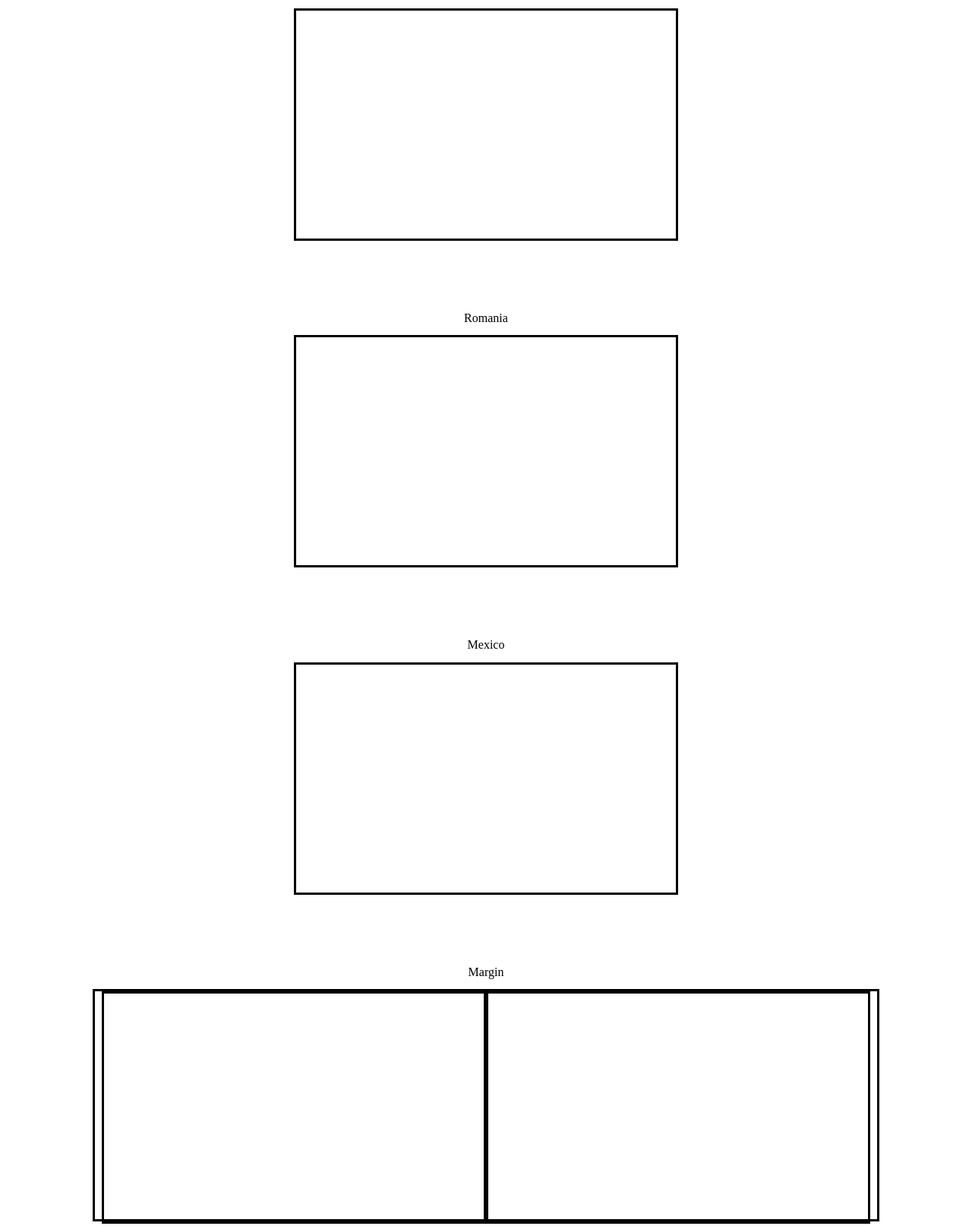
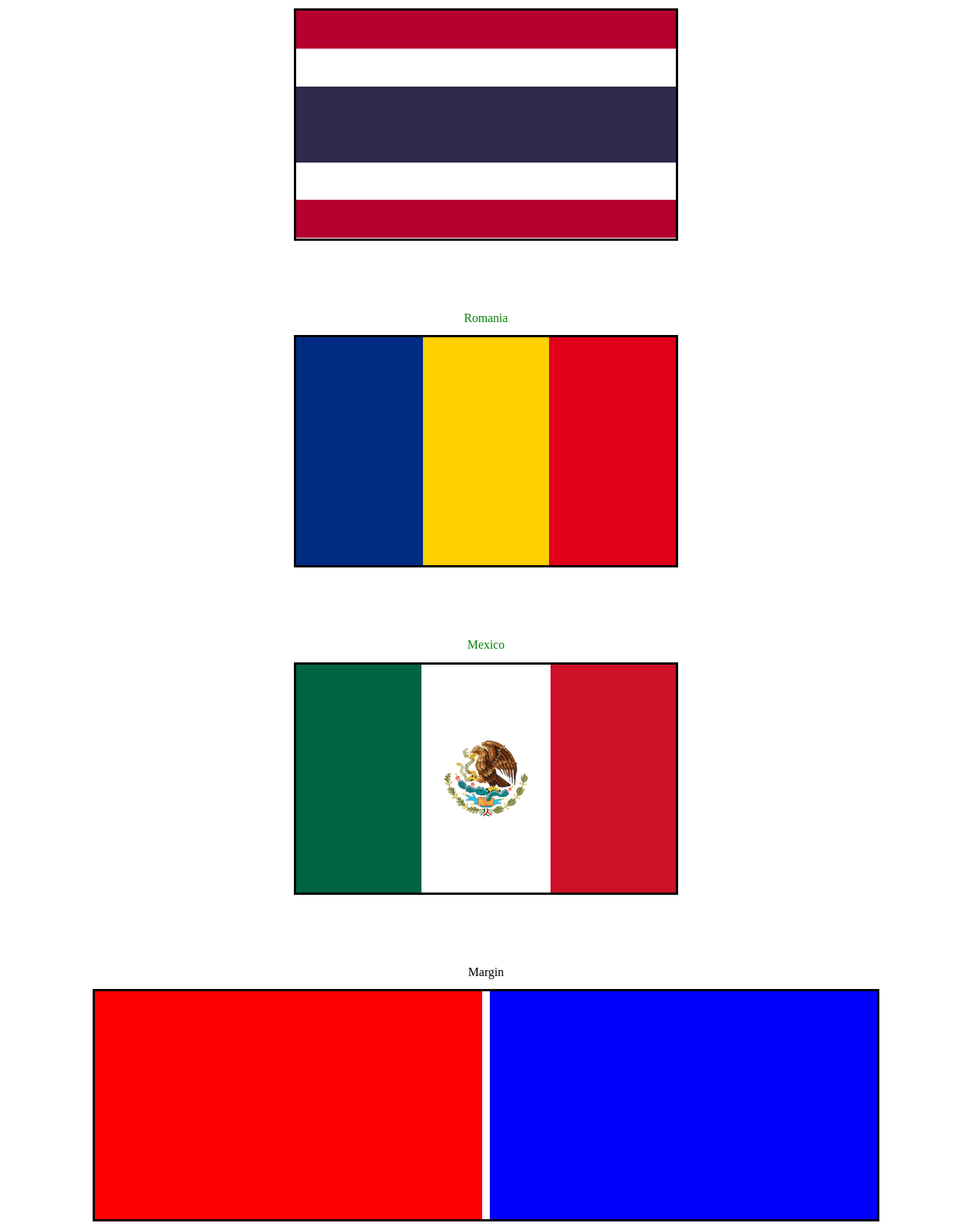
Before and after one commit to fullstack-decal-sp23/hw2-z0nkerbot, a plain HTML site: page index.html in a window 1280 px wide. Shown: the part 1050-2664 px from the top of the page at 76% size. Drawn offline with Linux system fonts and the light colour scheme.

Commit message:
initial commit

```diff
--- a/index.html
+++ b/index.html
@@ -23,7 +23,7 @@
     <h2 class="label">Luxembourg</h2>
     <div class="flag">
       <div class="red threevert"></div>
-      <div class="red threevert" id="white"></div>
+      <div class="white threevert" id="white"></div>
       <div class="light-blue threevert"></div>
     </div>
 
@@ -37,19 +37,24 @@
     </div>
 
     <h2 class="label">Romania</h2>
-    <div class="flag" style="">
-      <!-- insert flag here -->
+    <div class="flag" style="display: inline-flex;">
+      <div class="romania-blue threehoriz"></div>
+      <div class="romania-yellow threehoriz"></div>
+      <div class="romania-red threehoriz"></div>
     </div>
 
     <h2 class="label">Mexico</h2>
-    <div class="flag">
+    <div class="flag flexbox">
       <!-- insert flag here -->
+      <div class="mexico-green threehoriz"></div>
+      <img src="eagle.png" alt="eagle">
+      <div class="mexico-red threehoriz"></div>
     </div>
 
     <h2>Margin</h2>
     <div class="margin-container">
-      <div class="flag"></div>
-      <div class="flag"></div>
+      <div class="flag1 twohoriz"></div>
+      <div class="flag2 twohoriz"></div>
     </div>
 
     <h2>Padding</h2>
--- a/styles.css
+++ b/styles.css
@@ -20,6 +20,15 @@ h2 {
 /* Classes that you might find useful */
 /* You may also have to implement your own classes */
 
+.label {
+  color: green;
+}
+
+.label:hover {
+  transform: scale(10);
+  color: #A01641;
+}
+
 .flag {
   height: 300px;
   width: 500px;
@@ -32,6 +41,11 @@ h2 {
 }
 
 .threevert {
+  height: 33.3%;
+}
+
+.twohoriz {
+  width: 50%;
 }
 
 .threehoriz {
@@ -58,6 +72,17 @@ h2 {
 /* Colors */
 
 /* QUESTION 1 */
+.red {
+  background-color: red;
+}
+
+.light-blue {
+  background-color: #00A2E1
+}
+
+#white {
+  background-color: white
+}
 
 .orange {
   background-color: orange;
@@ -95,14 +120,20 @@ h2 {
 
 .thailand-red {
   /* TODO */
+  background-color: #B5002D;
+  height: 16.66%;
 }
 
 .thailand-white {
   /* TODO */
+  background-color: white;
+  height: 16.66%;
 }
 
 .thailand-blue {
   /* TODO */
+  background-color: #2E2A4C;
+  height: 33.33%;
 }
 
 /* END QUESTION 2 */
@@ -126,14 +157,34 @@ h2 {
 /* QUESTION 4 */
 .mexico-green {
   background-color: #006341;
-}
-
-.mexico-img {
-  /* TODO */
+  height: 300px;
+  width: 166.66px;
 }
 
 .mexico-red {
   background-color: #ce1126;
+  height: 300px;
+  width: 166.66px;
+  margin-left: 60px;
+}
+
+.mexico-white {
+  background-color: white;
+  height: 300px;
+  width: 166.66px;
+}
+
+img {
+  position:relative;
+  top:100px;
+  left:30px;
+  max-height: 100px;
+  max-width: 166.67px;
+}
+
+.flexbox {
+  display: inline-flex;
+  flex-direction: row;
 }
 
 /* QUESTION 6 */
@@ -150,11 +201,13 @@ h2 {
 .flag1 {
   background-color: red;
   /* TODO */
+  margin-right: 5px;
 }
 
 .flag2 {
   background-color: blue;
   /* TODO */
+  margin-left: 5px;
 }
 /* For padding practice */
 .padding-container {
@@ -162,4 +215,5 @@ h2 {
   background-color: lightblue;
   background-clip: content-box, padding-box;
   /* TODO */
+  padding: 15px 15px 15px 15px;
 }
```
